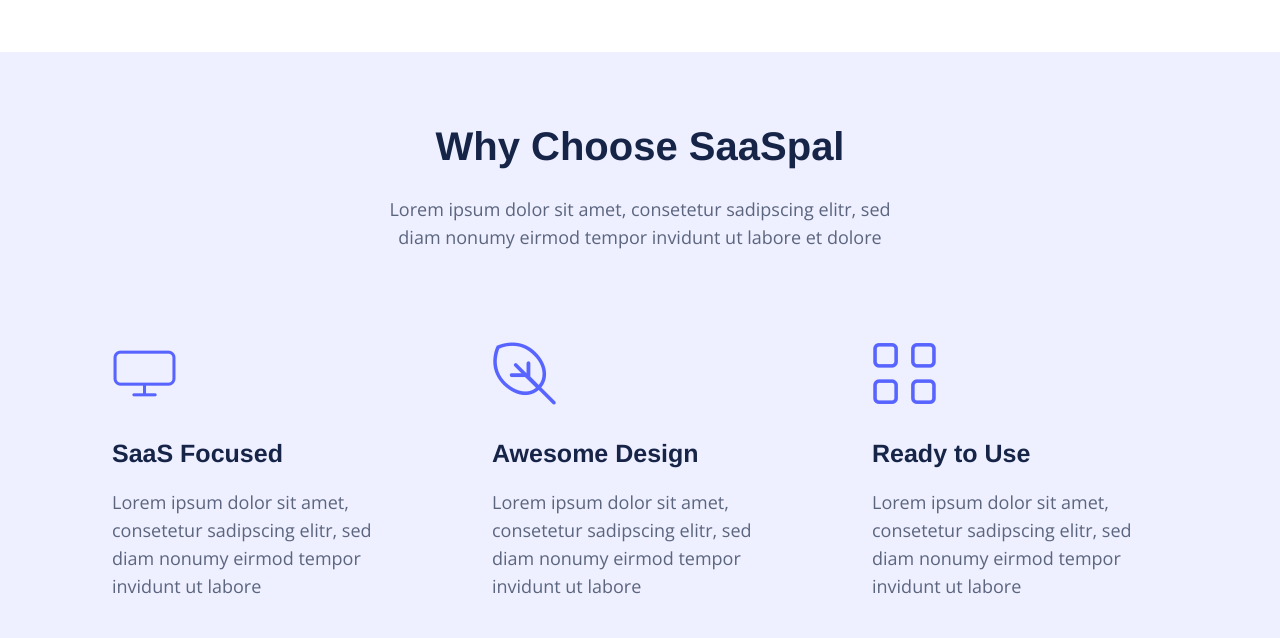
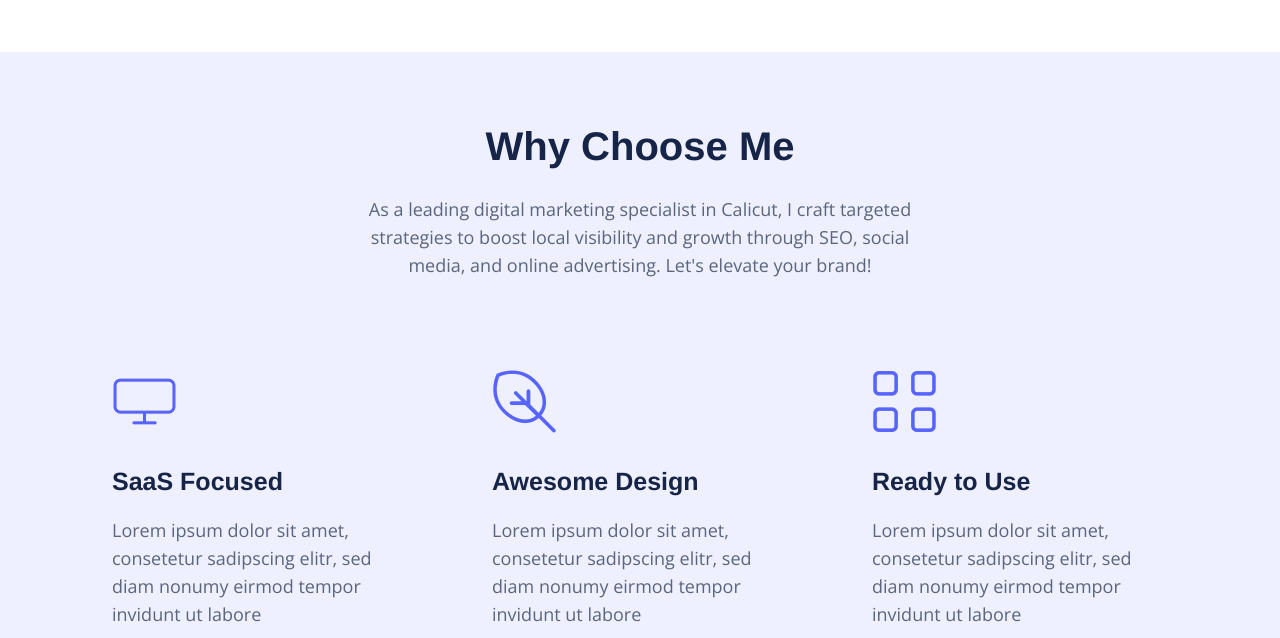
Before and after one commit to minhhaj123/best-digital-marketing-expert-in-calicut, a plain HTML site: page index.html in a window 1280 px wide. Shown: the part 2860-3498 px from the top of the page. Drawn offline with nearby package versions, Linux system fonts and the light colour scheme; a script that the page names is missing.

Commit message:
Update index.html

```diff
--- a/index.html
+++ b/index.html
@@ -270,11 +270,10 @@
             <div class="col-xxl-5 col-xl-6 col-lg-8 col-md-9">
               <div class="section-title text-center mb-60">
                 <h2 class="mb-25 wow fadeInUp" data-wow-delay=".2s">
-                  Why Choose SaaSpal
+                  Why Choose Me
                 </h2>
                 <p class="wow fadeInUp" data-wow-delay=".4s">
-                  Lorem ipsum dolor sit amet, consetetur sadipscing elitr, sed
-                  diam nonumy eirmod tempor invidunt ut labore et dolore
+                 As a leading digital marketing specialist in Calicut, I craft targeted strategies to boost local visibility and growth through SEO, social media, and online advertising. Let's elevate your brand!
                 </p>
               </div>
             </div>
```
